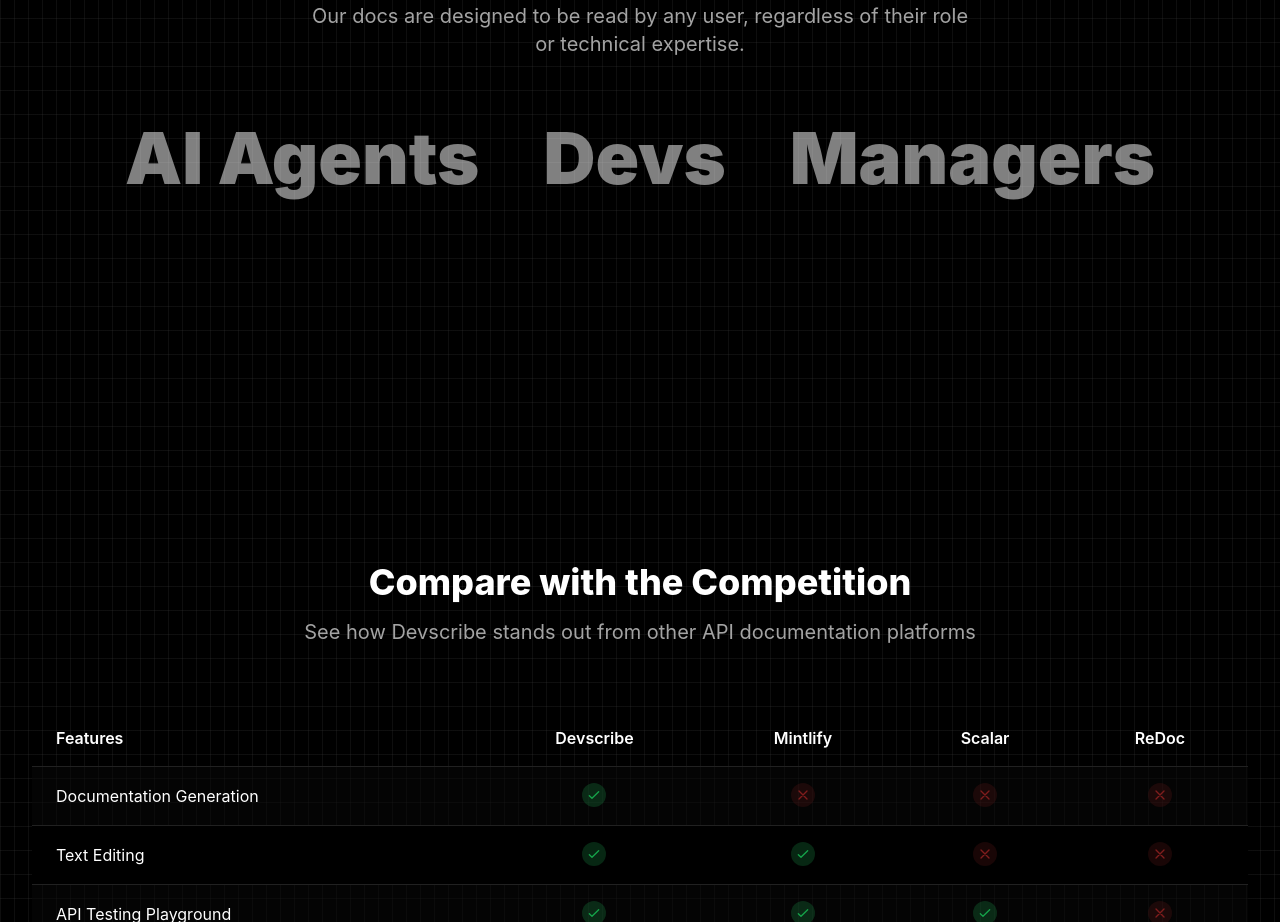
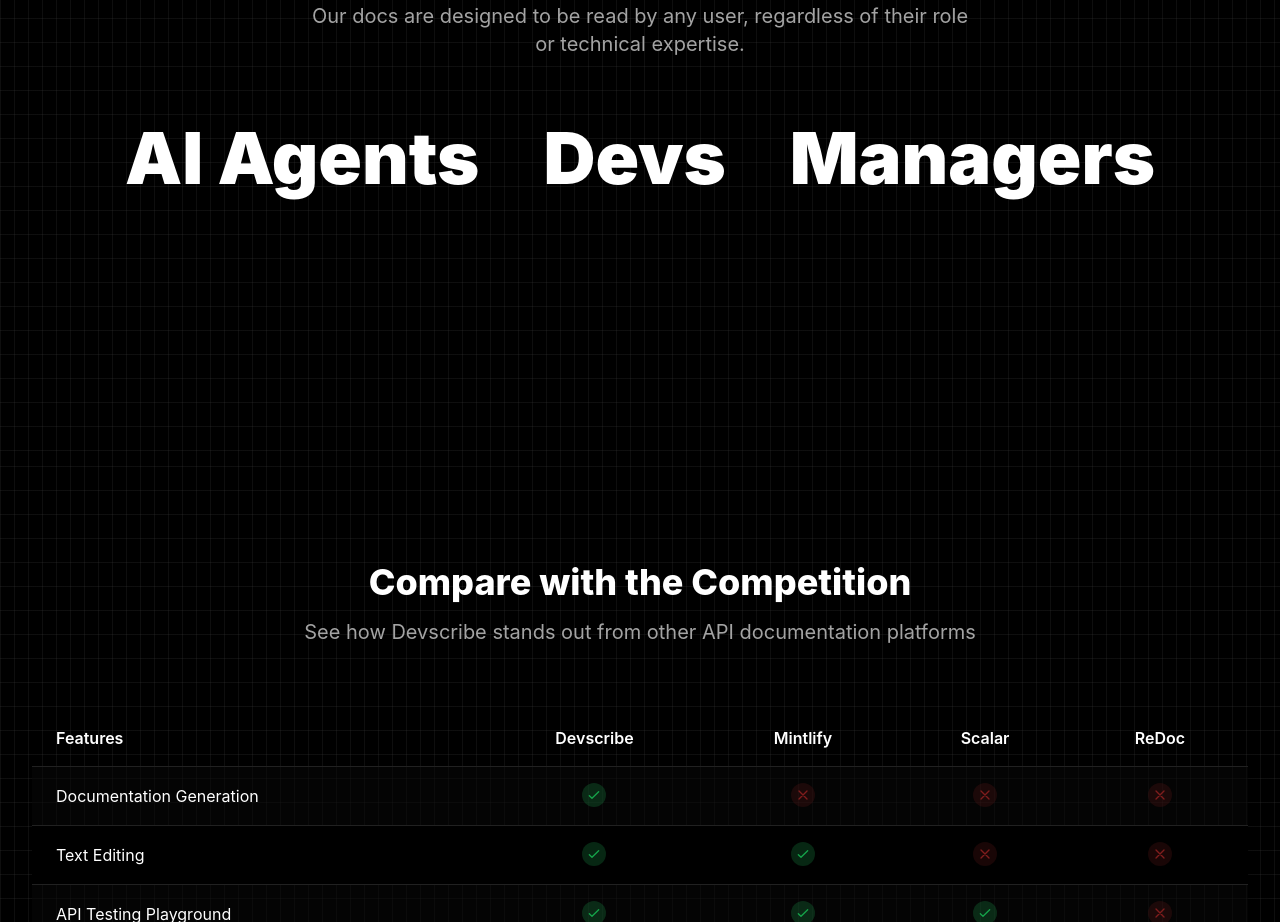
Before and after one commit to giannihart/landing_page, a React (Create React App) app: page / in a window 1280 px wide. Shown: the part 2640-3562 px from the top of the page. Built offline with nearby package versions, Linux system fonts and the light colour scheme.

Commit message:
updates text color

```diff
--- a/src/components/UserTypes/UserTypes.tsx
+++ b/src/components/UserTypes/UserTypes.tsx
@@ -46,7 +46,7 @@
             >
               <span className={`
                 text-7xl font-black
-                text-foreground/50
+                text-foreground/100
                 transition-all
                 duration-500
                 relative
```
